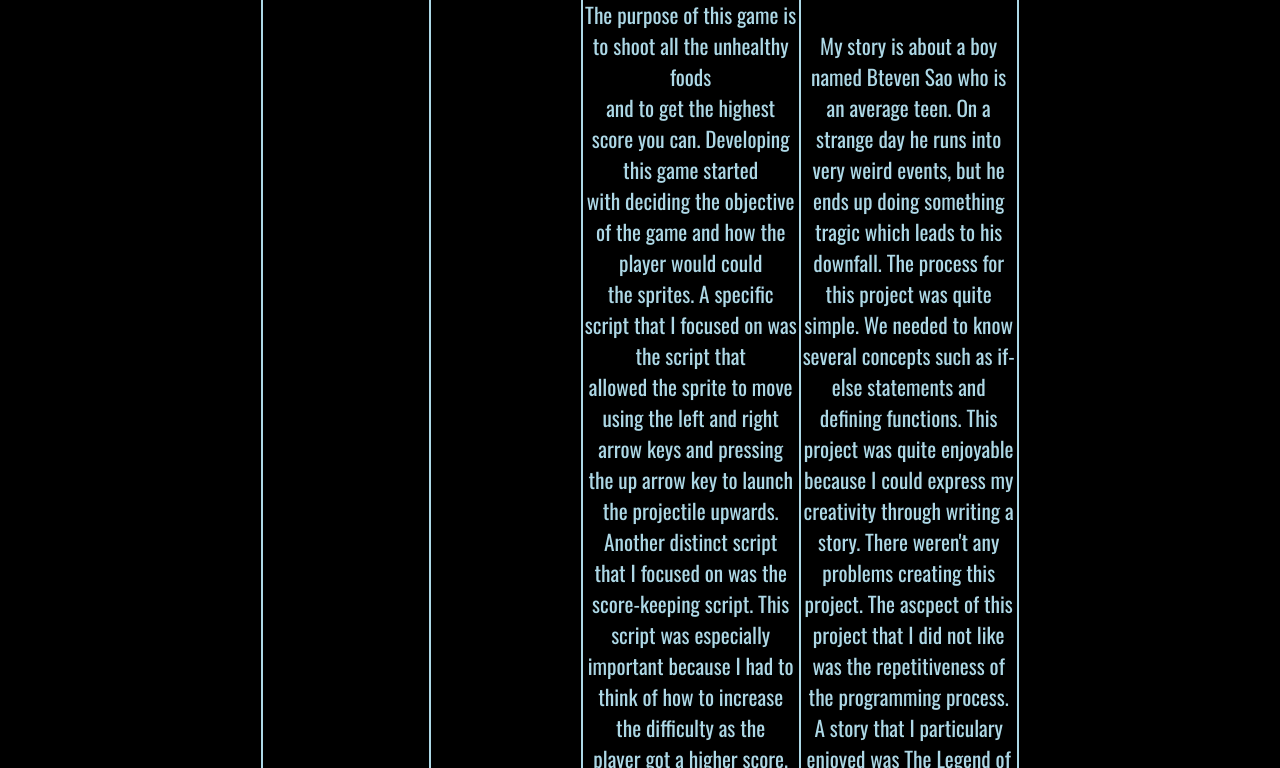
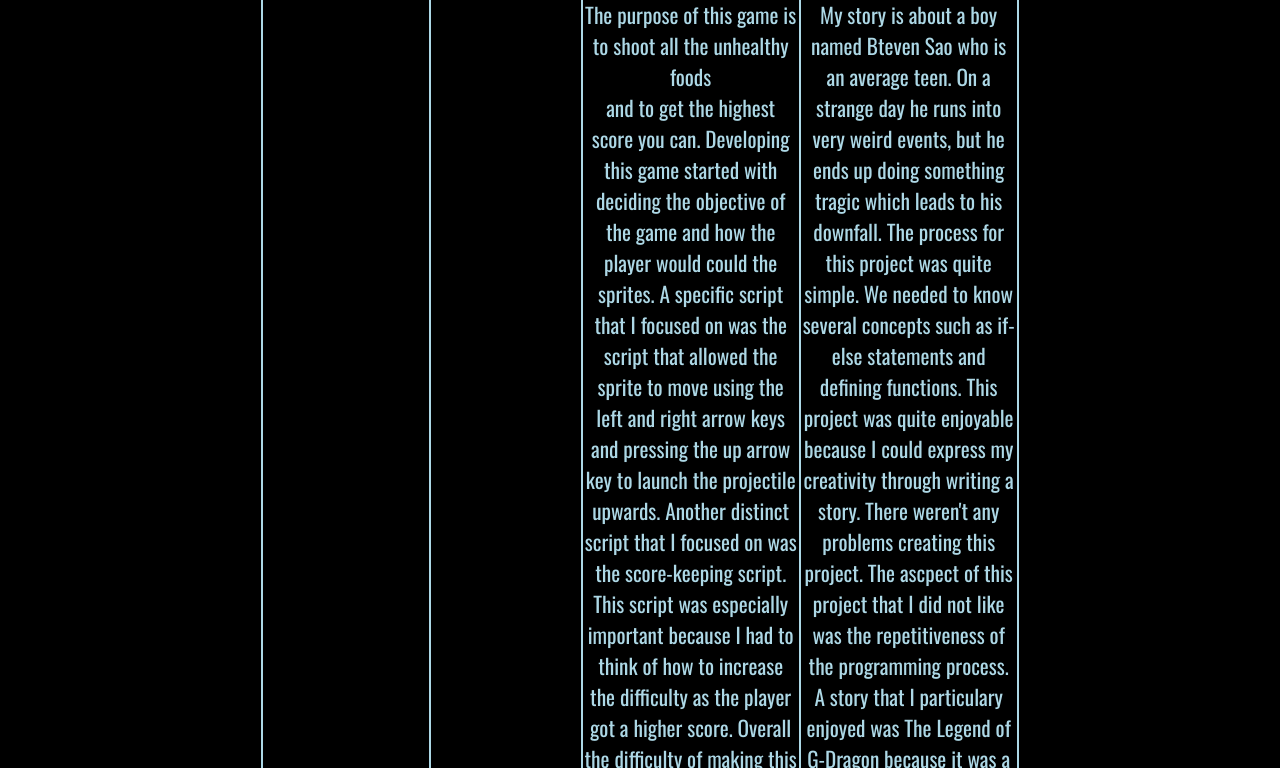
Before and after one commit to 17tngo/17tngo.github.io, a plain HTML site: page my_website/portfolio.html in a window 1280 px wide. Shown: the part 532-1300 px from the top of the page. Drawn offline with nearby package versions, Linux system fonts and the light colour scheme.

Commit message:
formatting

```diff
--- a/my_website/portfolio.html
+++ b/my_website/portfolio.html
@@ -20,15 +20,15 @@
           <tr><th><a id="scratch" target="_blank" href="https://scratch.mit.edu"><img src="images/scratchlogo.png" height="100" width ="150"></a></th><th><a id="scratch" target="_blank" href="https://scratch.mit.edu/projects/127656980"><img src="images/first.jpg" height="100"></a></th><th><a id="scratch" target="_blank" href="https://scratch.mit.edu/projects/128055693/"><img src="images/Brunner.JPG" height="200" width="200"></a><th><a id="story" target="_blank" href="https://repl.it/FC2h/0"><img src="images/python-logo.png" height="200" width="200"></a></th></th></tr>
           <tr><th>Scratch</th><th>First Game</th><th>Mr.Brunner's Fruit Adventure</th><th>Tragedy of Bteven Sao</th></tr>
           <tr><td></td><td></td><td>The purpose of this game is to shoot all the unhealthy foods<br>
-          and to get the highest score you can. Developing this game started<br>
-          with deciding the objective of the game and how the player would could <br>
-          the sprites. A specific script that I focused on was the script that <br>
-          allowed the sprite to move using the left and right arrow keys and pressing<br>
-          the up arrow key to launch the projectile upwards. Another distinct script<br>
-          that I focused on was the score-keeping script. This script was especially<br>
-          important because I had to think of how to increase the difficulty as the<br>
-          player got a higher score. Overall the difficulty of making this game <br>
-          included debugging the game so that it worked properly, however this was <br>
+          and to get the highest score you can. Developing this game started
+          with deciding the objective of the game and how the player would could
+          the sprites. A specific script that I focused on was the script that
+          allowed the sprite to move using the left and right arrow keys and pressing
+          the up arrow key to launch the projectile upwards. Another distinct script
+          that I focused on was the score-keeping script. This script was especially
+          important because I had to think of how to increase the difficulty as the
+          player got a higher score. Overall the difficulty of making this game
+          included debugging the game so that it worked properly, however this was
           resolved by finding any illogical gaps in the script.</td>
           <td>My story is about a boy named Bteven Sao who is an average teen. On a
           strange day he runs into very weird events, but he ends up doing something
```
